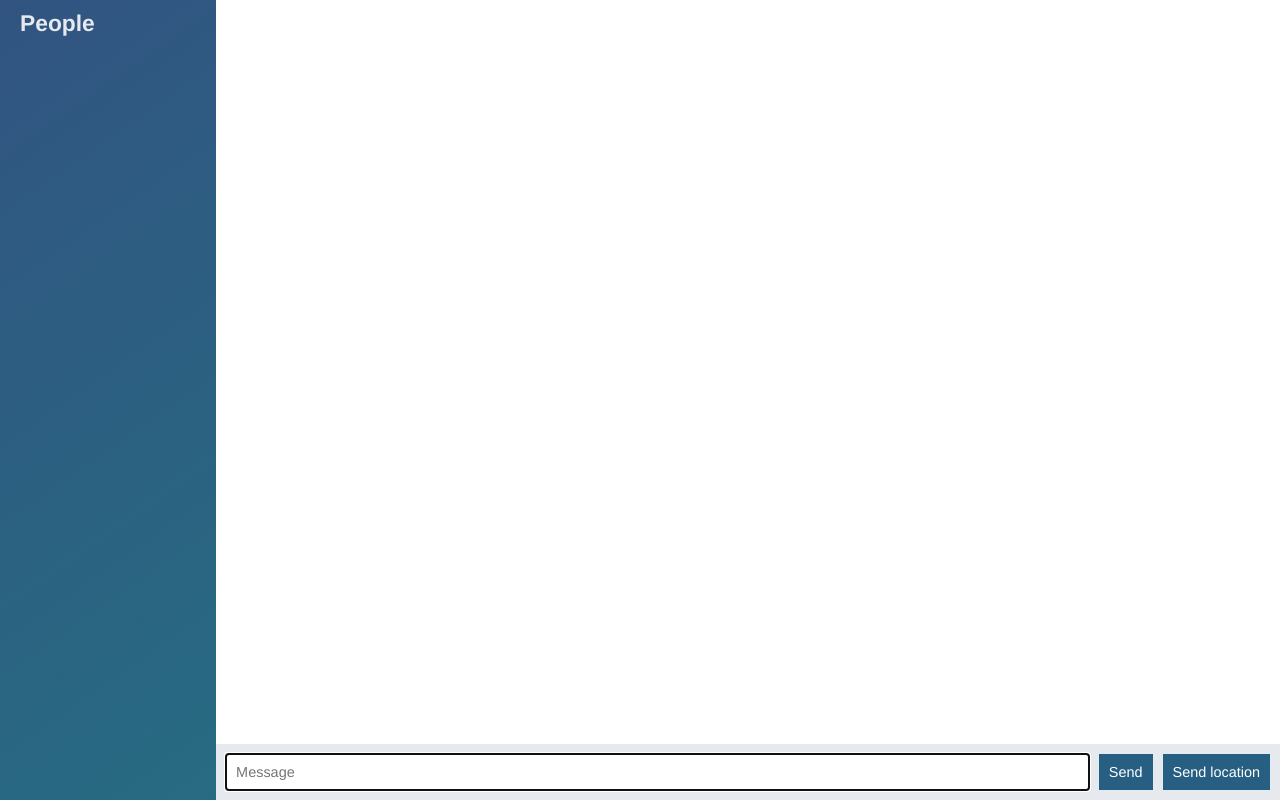
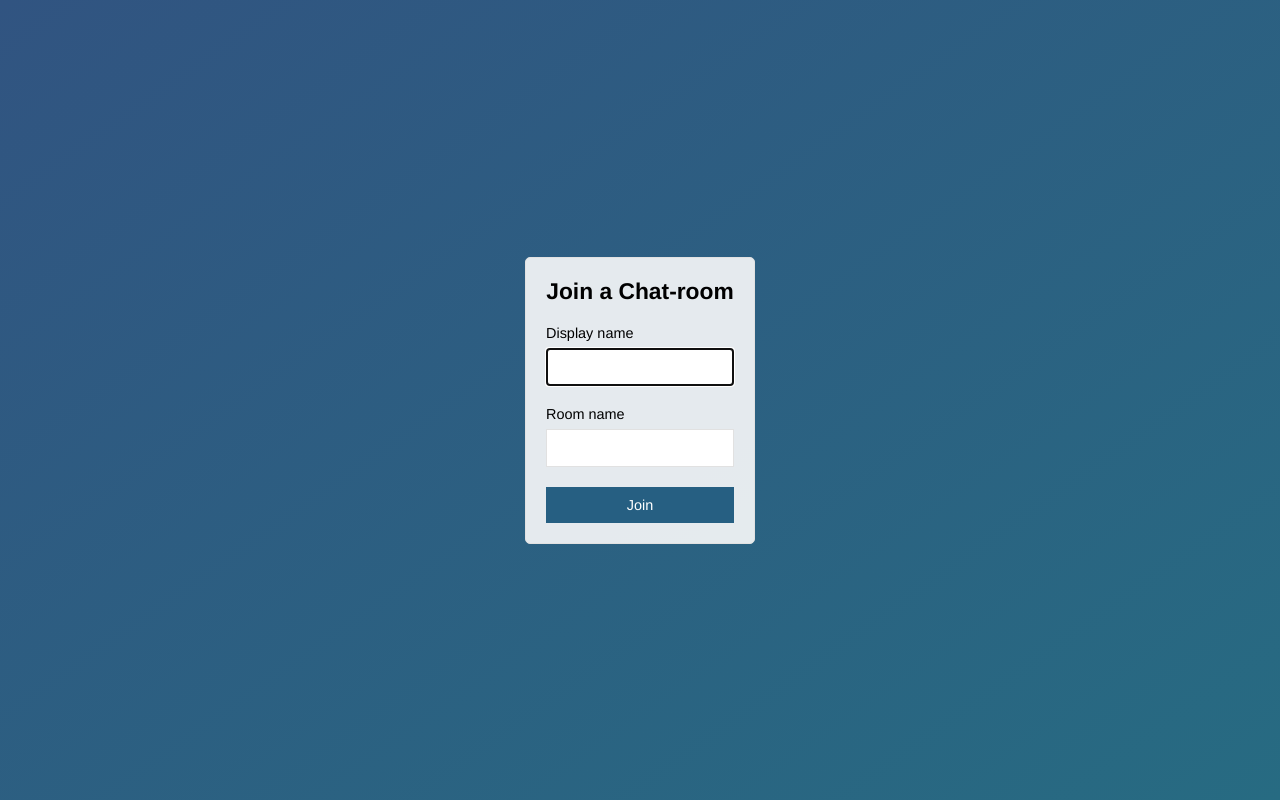
Before and after one commit to SangameshVK/NodeChatApp, a website: page public/index.html in a window 1280 px wide. Drawn offline with nearby package versions, Linux system fonts and the light colour scheme; no server answers.

Commit message:
Add join page that submits to chat.html

```diff
--- a/public/index.html
+++ b/public/index.html
@@ -1,54 +1,33 @@
 <!DOCTYPE html>
 <html>
-    <head>
-        <meta charset="utf-8"/>
-        <link rel="stylesheet" href="/css/styles.css">
-    </head>
-    <body class="chat">
-        <div class="chat__sidebar">
-            <h3>People</h3>
-            <div id="users"></div>
+
+<head>
+    <meta charset="utf-8">
+    <title>Join | ChatApp</title>
+    <meta name="viewport" content="width=device-width, initial-scale=1, user-scalable=no">
+    <link rel="stylesheet" href="/css/styles.css">
+</head>
+
+<body class="centered-form">
+    <div class="centered-form__form">
+        <form action="/chat.html">
+        <div class="form-field">
+            <h3>Join a Chat-room</h3>
         </div>
+        <div class="form-field">
+            <label>Display name</label>
+            <input type="text" name="name" autofocus/>
+        </div>
+        <div class="form-field">
+            <label>Room name</label>
+            <input type="text" name="room"/>
+        </div>
+        <div class="form-field">
+            <button>Join</button>
+        </div>
+        </form>
+    </div>
+</body>
 
-        <div class="chat__main">
-            <ol id="messages" class="chat__messages"></ol>
-            <div class="chat__footer">
-                <form id = "message-form">
-                    <input name="message" type="text" placeholder="Message" autofocus autocomplete="off"/>
-                    <button>Send</button>
-                </form>
-                <button id="send-location">Send location</button>
-            </div>
-        </div>
 
-        <script id="message-template" type="text/template">
-            <li class="message">
-                <div class = "message__title">
-                    <h4>{{from}}</h4>
-                    <span>{{createdAt}}</span>
-                </div>
-                <div class="message__body">
-                    <p>{{text}}</p>
-                </div>
-            </li>
-        </script>
-        <script id="location-message-template" type="text/template">
-            <li class="message">
-                <div class = "message__title">
-                    <h4>{{from}}</h4>
-                    <span>{{createdAt}}</span>
-                </div>
-                <div class="message__body">
-                    <p>
-                        <a href="{{url}}" target="_blank">My current location</a>
-                    </p>
-                </div>
-            </li>
-        </script>
-        <script src="socket.io/socket.io.js"></script>
-        <script src="/js/lib/jquery-3.1.0.min.js"></script>
-        <script src="/js/index.js?v=2"></script>
-        <script src="/js/lib/moment.js"></script>
-        <script src="/js/lib/mustache.js"></script>
-    </body>
 </html>
```
Also changed, not shown: public/chat.html (added, +56 -0 lines), public/js/chat.js (renamed from public/js/index.js).
